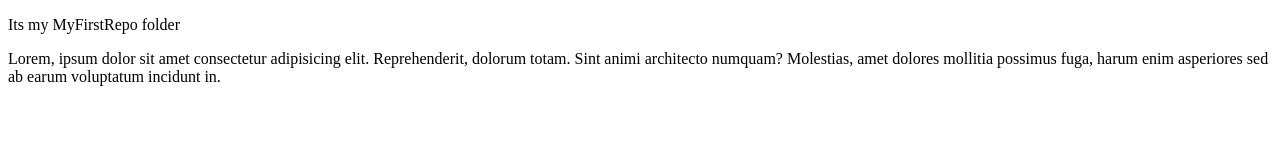
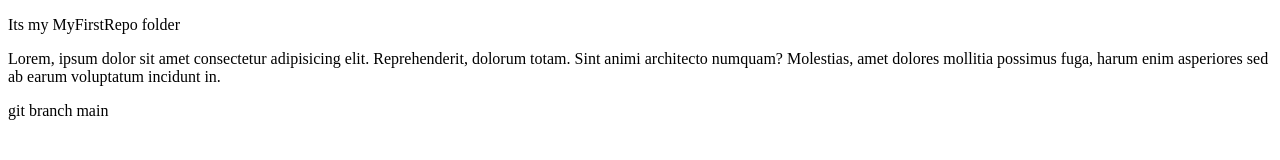
Before and after one commit to MdAminulHoque73/MyFirstRepo, a plain HTML site: page index.html in a window 1280 px wide. Drawn offline with Linux system fonts and the light colour scheme.

Commit message:
branc main

```diff
--- a/index.html
+++ b/index.html
@@ -16,3 +16,5 @@
 </body>
 
 </html>
+
+git branch main
```
